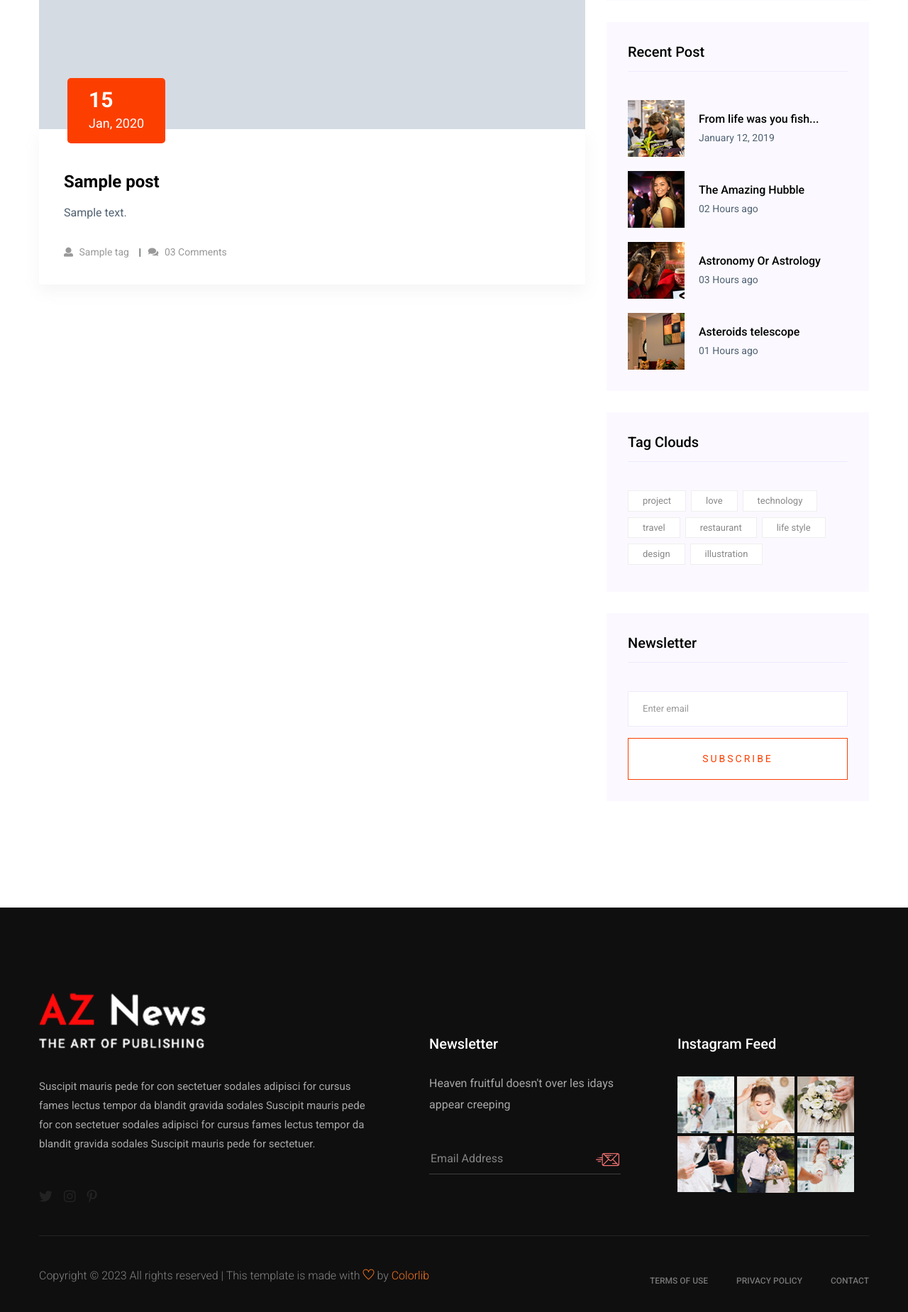
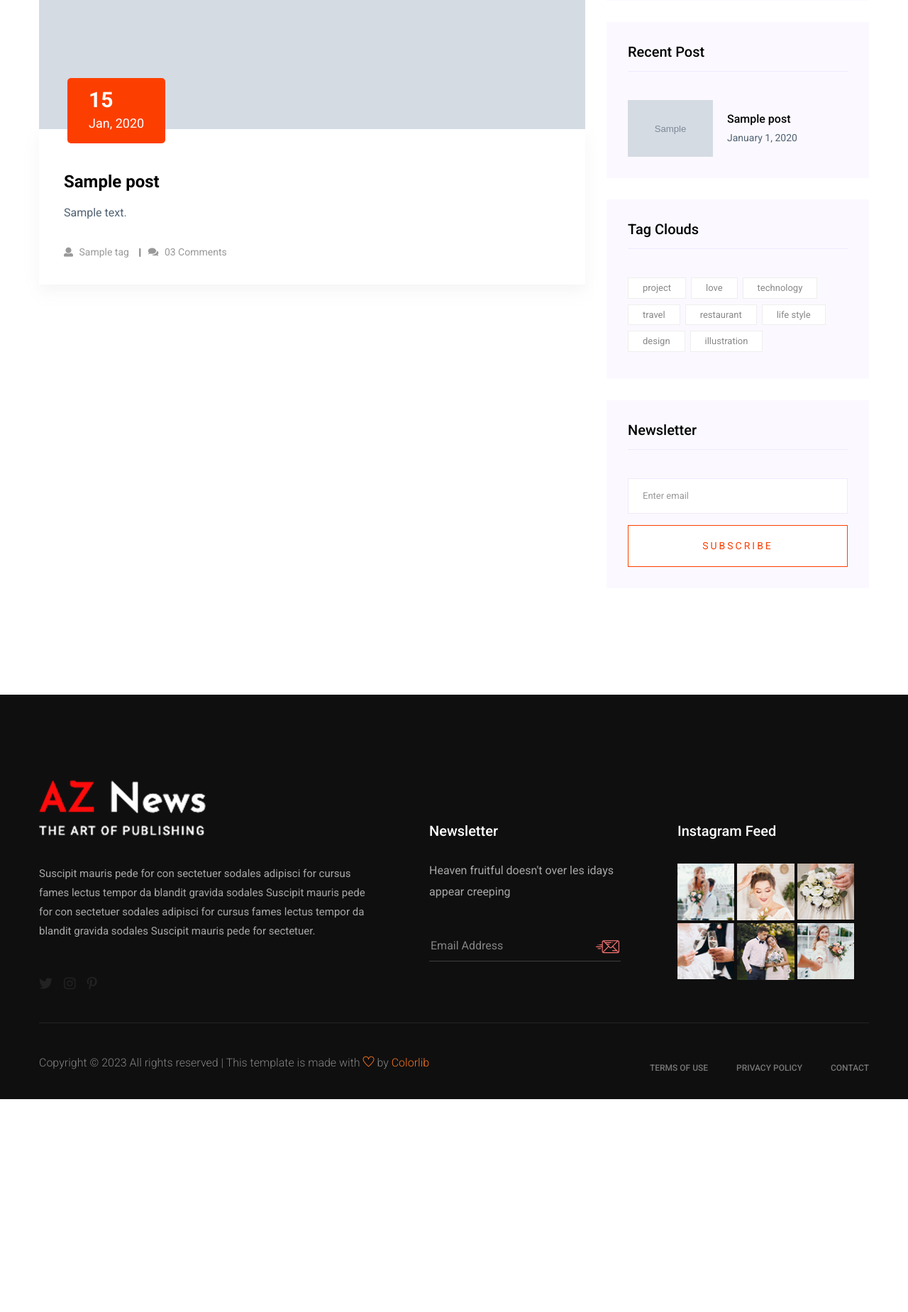
Before and after one commit to SaugatMgr/News-Portal-Project, a Django app: page /post-list/ in a window 1280 px wide. Shown: the part 775-2624 px from the top of the page at 71% size. After the commit the page ends 2324 px from the top, so only its background shows below. Run offline with Django 4.2, Linux system fonts and the light colour scheme; tables that the repository leaves empty hold one stand-in row (values such as "Sample post"); grey boxes marked "Sample" are stand-in pictures; some libraries are stand-ins or nearby versions.

Commit message:
displayed popular news

```diff
--- a/templates/AZnews/main/list/right/popular_posts.html
+++ b/templates/AZnews/main/list/right/popular_posts.html
@@ -1,39 +1,17 @@
 <aside class="single_sidebar_widget popular_post_widget">
     <h3 class="widget_title">Recent Post</h3>
-    <div class="media post_item">
-        <img src="assets/img/post/post_1.png" alt="post">
-        <div class="media-body">
-            <a href="single-blog.html">
-                <h3>From life was you fish...</h3>
-            </a>
-            <p>January 12, 2019</p>
+    {% for trending in trending_now %}
+        <div class="media post_item">
+            <img src="{{ trending.featured_image.url }}"
+                 alt="{{ trending.title }}"
+                 height="80px"
+                 width="120px">
+            <div class="media-body">
+                <a href="single-blog.html">
+                    <h3>{{ trending.title|truncatechars:25 }}</h3>
+                </a>
+                <p>{{ trending.published_date|date:"F n, Y"}}</p>
+            </div>
         </div>
-    </div>
-    <div class="media post_item">
-        <img src="assets/img/post/post_2.png" alt="post">
-        <div class="media-body">
-            <a href="single-blog.html">
-                <h3>The Amazing Hubble</h3>
-            </a>
-            <p>02 Hours ago</p>
-        </div>
-    </div>
-    <div class="media post_item">
-        <img src="assets/img/post/post_3.png" alt="post">
-        <div class="media-body">
-            <a href="single-blog.html">
-                <h3>Astronomy Or Astrology</h3>
-            </a>
-            <p>03 Hours ago</p>
-        </div>
-    </div>
-    <div class="media post_item">
-        <img src="assets/img/post/post_4.png" alt="post">
-        <div class="media-body">
-            <a href="single-blog.html">
-                <h3>Asteroids telescope</h3>
-            </a>
-            <p>01 Hours ago</p>
-        </div>
-    </div>
+    {% endfor %}
 </aside>
```
